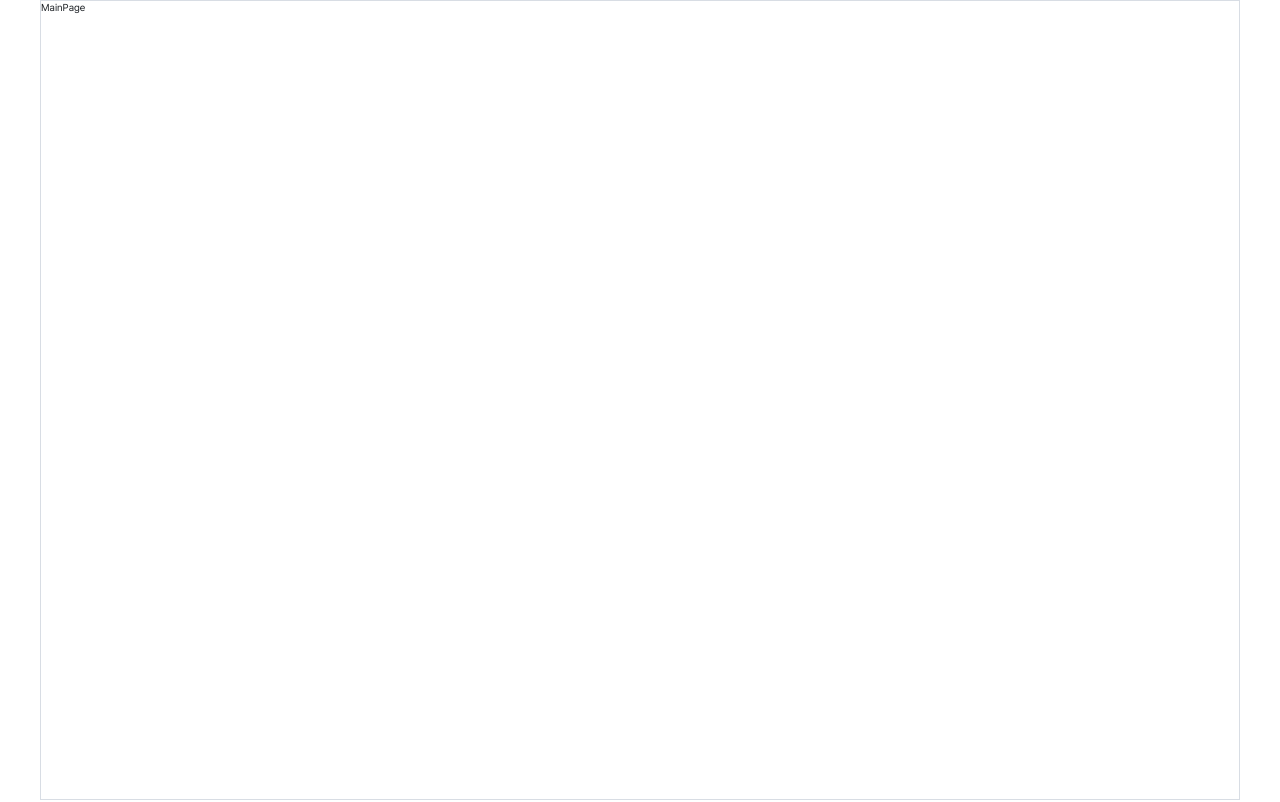
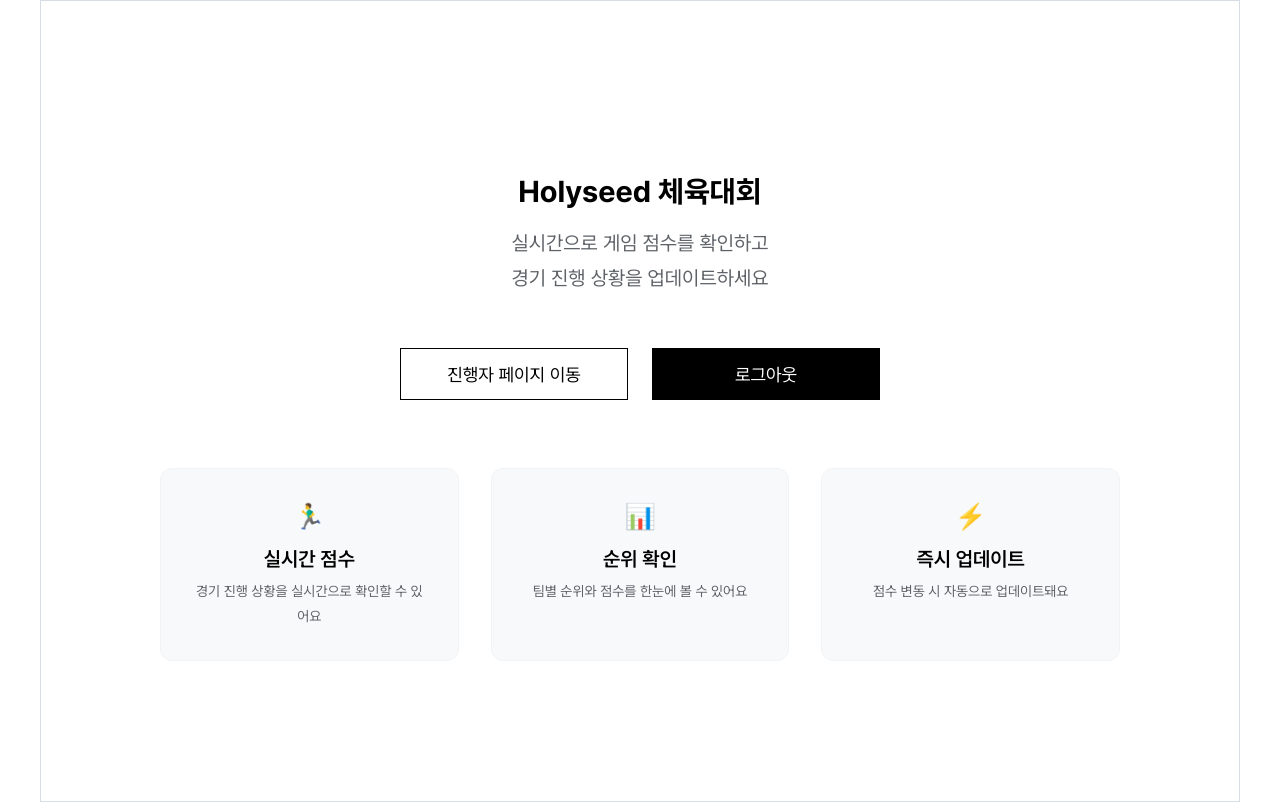
Before and after one commit to CH4MD0M/holyseed-sports-day, a Next.js app: page / in a window 1280 px wide. Built offline with nearby package versions, Linux system fonts and the light colour scheme.

Commit message:
css: 메인 페이지 마크업

```diff
--- /dev/null
+++ b/src/app/_components/logout-button.tsx
@@ -0,0 +1,23 @@
+'use client';
+
+import { useRouter } from 'next/navigation';
+import { supabaseClient } from '@/utils/supabase/client';
+import Button from '@/components/ui/Button';
+
+const LogoutButton = () => {
+  const router = useRouter();
+
+  const handleSignOut = async () => {
+    const supabase = supabaseClient();
+    await supabase.auth.signOut();
+    router.replace('/login');
+  };
+
+  return (
+    <Button variant="primary" size="lg" fullWidth onClick={handleSignOut}>
+      로그아웃
+    </Button>
+  );
+};
+
+export default LogoutButton;
--- a/src/app/layout.tsx
+++ b/src/app/layout.tsx
@@ -40,9 +40,7 @@
         <link rel="preconnect" href="https://fonts.googleapis.com" />
         <link rel="preconnect" href="https://fonts.gstatic.com" crossOrigin="anonymous" />
       </head>
-      <body className="safe-area-top safe-area-bottom">
-        <div className="container">{children}</div>
-      </body>
+      <body className="safe-area-top safe-area-bottom container">{children}</body>
     </html>
   );
 }
--- /dev/null
+++ b/src/app/page.module.css
@@ -0,0 +1,125 @@
+.main {
+  min-height: 100vh;
+  padding: 12px 0;
+  display: flex;
+  flex-direction: column;
+  justify-content: center;
+  gap: 20px;
+}
+
+.hero {
+  text-align: center;
+  padding: 32px 0;
+}
+
+.title {
+  font-size: 36px;
+  font-weight: 700;
+  color: #000000;
+  margin-bottom: 16px;
+  line-height: 1.25;
+}
+
+.description {
+  font-size: 18px;
+  color: #5f6368;
+  line-height: 1.75;
+  max-width: 320px;
+  margin: 0 auto;
+}
+
+.actions {
+  display: flex;
+  flex-direction: column;
+  gap: 16px;
+  max-width: 320px;
+  margin: 0 auto;
+  width: 100%;
+}
+
+.features {
+  display: grid;
+  gap: 32px;
+  margin-top: 40px;
+}
+
+.feature {
+  text-align: center;
+  padding: 24px;
+  border-radius: 12px;
+  background-color: #f8f9fa;
+  border: 1px solid #f1f3f4;
+  transition: all 0.2s ease-in-out;
+}
+
+.feature:hover {
+  transform: translateY(-2px);
+  box-shadow: 0 4px 6px -1px rgba(0, 0, 0, 0.1), 0 2px 4px -1px rgba(0, 0, 0, 0.06);
+  background-color: #ffffff;
+}
+
+.featureIcon {
+  font-size: 2.5rem;
+  margin-bottom: 16px;
+  display: block;
+}
+
+.featureTitle {
+  font-size: 20px;
+  font-weight: 600;
+  color: #000000;
+  margin-bottom: 8px;
+}
+
+.featureDesc {
+  font-size: 14px;
+  color: #5f6368;
+  line-height: 1.75;
+}
+
+/* 태블릿 이상에서 2열 그리드 */
+@media (min-width: 768px) {
+  .main {
+    padding: 40px 0;
+  }
+
+  .title {
+    font-size: 3rem;
+  }
+
+  .description {
+    font-size: 20px;
+    max-width: 480px;
+  }
+
+  .actions {
+    flex-direction: row;
+    max-width: 480px;
+    gap: 24px;
+  }
+
+  .features {
+    grid-template-columns: repeat(2, 1fr);
+    max-width: 640px;
+    margin: 48px auto 0;
+  }
+}
+
+/* 데스크톱에서 3열 그리드 */
+@media (min-width: 1024px) {
+  .features {
+    grid-template-columns: repeat(3, 1fr);
+    max-width: 960px;
+  }
+
+  .feature {
+    padding: 32px;
+  }
+}
+
+/* 모바일 터치 최적화 */
+@media (hover: none) and (pointer: coarse) {
+  .feature:active {
+    transform: scale(0.98);
+  }
+}
--- a/src/app/page.tsx
+++ b/src/app/page.tsx
@@ -1,3 +1,43 @@
-export default function Home() {
-  return <div>MainPage</div>;
+import styles from './page.module.css';
+import Button from '@/components/ui/Button';
+import LogoutButton from './_components/logout-button';
+
+export default async function Home() {
+  return (
+    <main className={styles.main}>
+      <div className={styles.hero}>
+        <h1 className={styles.title}>Holyseed 체육대회</h1>
+        <p className={styles.description}>
+          실시간으로 게임 점수를 확인하고
+          <br />
+          경기 진행 상황을 업데이트하세요
+        </p>
+      </div>
+
+      <div className={styles.actions}>
+        <Button variant="outline" size="lg" fullWidth>
+          진행자 페이지 이동
+        </Button>
+        <LogoutButton />
+      </div>
+
+      <div className={styles.features}>
+        <div className={styles.feature}>
+          <div className={styles.featureIcon}>🏃‍♂️</div>
+          <h3 className={styles.featureTitle}>실시간 점수</h3>
+          <p className={styles.featureDesc}>경기 진행 상황을 실시간으로 확인할 수 있어요</p>
+        </div>
+        <div className={styles.feature}>
+          <div className={styles.featureIcon}>📊</div>
+          <h3 className={styles.featureTitle}>순위 확인</h3>
+          <p className={styles.featureDesc}>팀별 순위와 점수를 한눈에 볼 수 있어요</p>
+        </div>
+        <div className={styles.feature}>
+          <div className={styles.featureIcon}>⚡</div>
+          <h3 className={styles.featureTitle}>즉시 업데이트</h3>
+          <p className={styles.featureDesc}>점수 변동 시 자동으로 업데이트돼요</p>
+        </div>
+      </div>
+    </main>
+  );
 }
```
